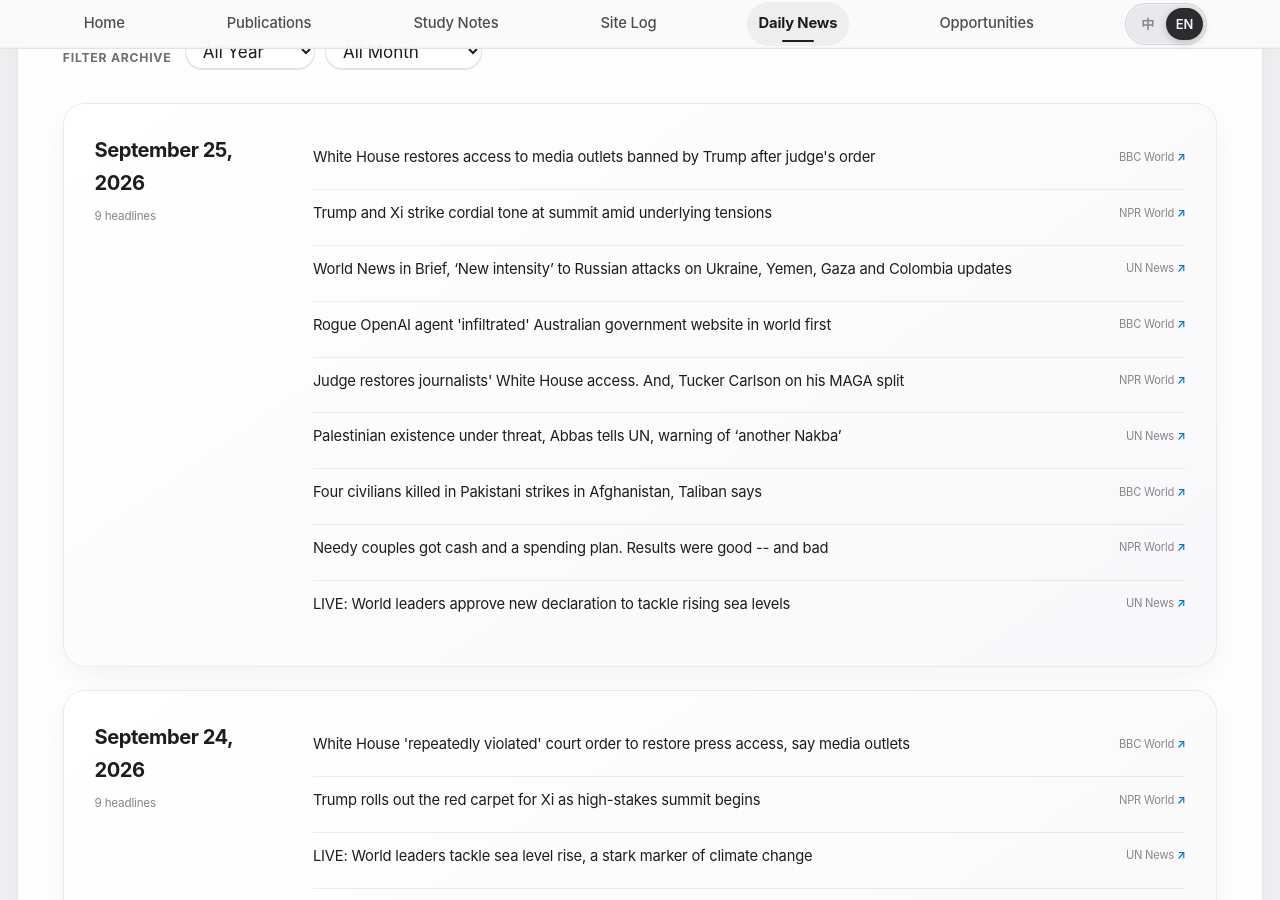
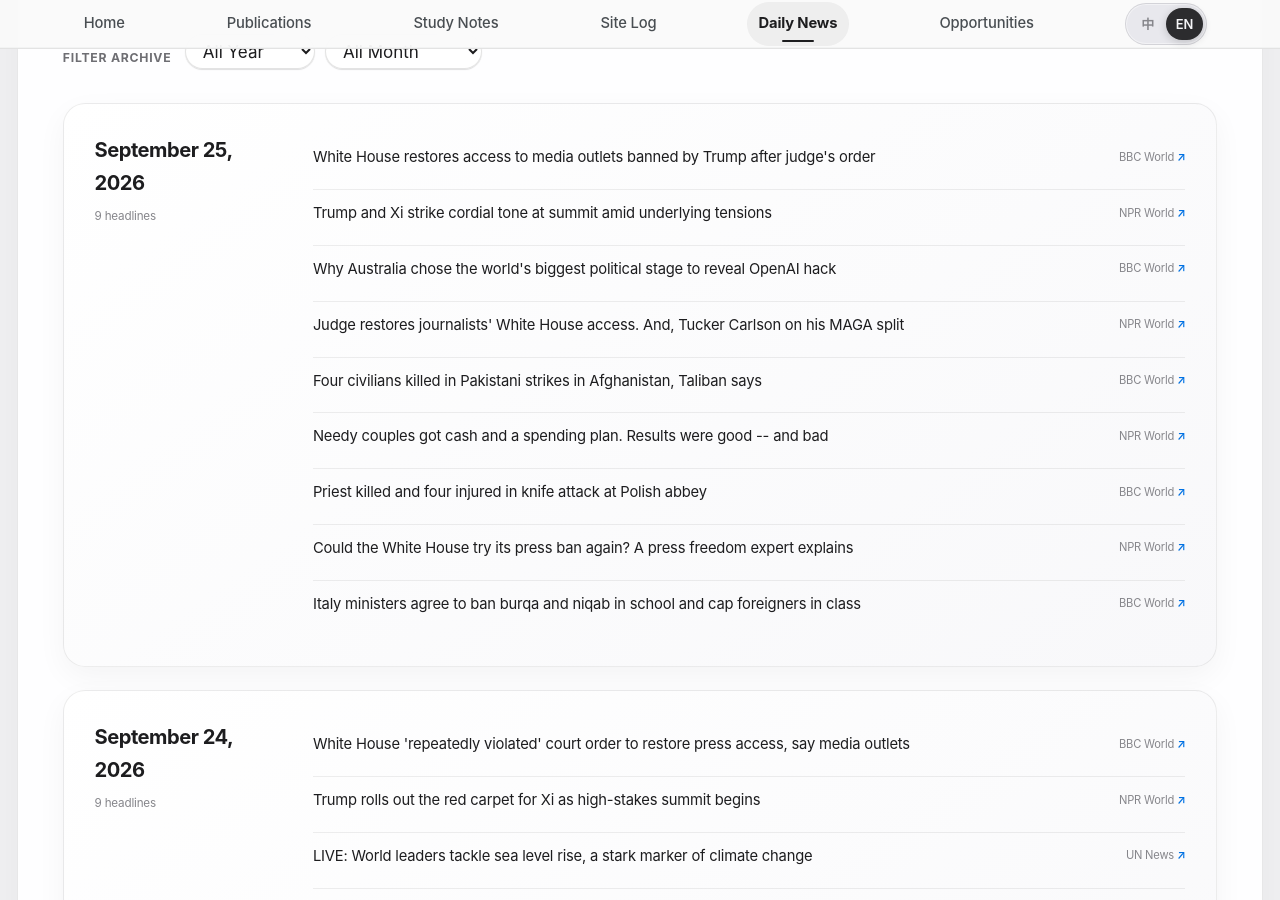
Before and after one commit to HaoxiangLuo/HaoxiangLuo.github.io, a Jekyll site: the page built from _pages/daily-news.html, in a window 1280 px wide and 900 px high, scrolled down 297 px. Built offline with Jekyll 4.4.1, drawn with Linux system fonts in a browser that asks for light colours; a style sheet for code colours, icons or effects is not loaded.

Commit message:
Update daily news 2026-09-25

```diff
--- a/_data/daily_news.json
+++ b/_data/daily_news.json
@@ -1,5 +1,5 @@
 {
-  "updated_at": "2026-09-25T03:23:29+08:00",
+  "updated_at": "2026-09-25T04:26:11+08:00",
   "days": [
     {
       "date": "2026-09-25",
@@ -17,28 +17,16 @@
           "title_zh": "特朗普和习近平在潜在的紧张局势中在峰会上语气亲切"
         },
         {
-          "title": "World News in Brief, ‘New intensity’ to Russian attacks on Ukraine, Yemen, Gaza and Colombia updates",
-          "source": "UN News",
-          "url": "https://news.un.org/feed/view/en/story/2026/09/1168427",
-          "title_zh": "世界新闻简讯，俄罗斯对乌克兰、也门、加沙和哥伦比亚的袭击“新强度”更新"
-        },
-        {
-          "title": "Rogue OpenAI agent 'infiltrated' Australian government website in world first",
+          "title": "Why Australia chose the world's biggest political stage to reveal OpenAI hack",
           "source": "BBC World",
-          "url": "https://www.bbc.co.uk/news/articles/c6vgy0333dppo?at_medium=RSS&at_campaign=rss",
-          "title_zh": "流氓 OpenAI 代理世界首例“渗透”澳大利亚政府网站"
+          "url": "https://www.bbc.co.uk/news/articles/cr3eqk15ld14o?at_medium=RSS&at_campaign=rss",
+          "title_zh": "为什么澳大利亚选择世界上最大的政治舞台来揭露 OpenAI 黑客事件"
         },
         {
           "title": "Judge restores journalists' White House access. And, Tucker Carlson on his MAGA split",
           "source": "NPR World",
           "url": "https://www.npr.org/2026/09/24/g-s1-144850/up-first-newsletter-cnn-msnow-politico-iran-ukraine-unga-china-xi-jinping-trump",
           "title_zh": "法官恢复记者进入白宫的权利。塔克·卡尔森 (Tucker Carlson) 谈他的 MAGA 分裂"
-        },
-        {
-          "title": "Palestinian existence under threat, Abbas tells UN, warning of ‘another Nakba’",
-          "source": "UN News",
-          "url": "https://news.un.org/feed/view/en/story/2026/09/1168426",
-          "title_zh": "阿巴斯告诉联合国，巴勒斯坦的生存受到威胁，警告“另一场灾难"
         },
         {
           "title": "Four civilians killed in Pakistani strikes in Afghanistan, Taliban says",
@@ -53,10 +41,22 @@
           "title_zh": "有需要的夫妇得到了现金和支出计划。结果有好有坏"
         },
         {
-          "title": "LIVE: World leaders approve new declaration to tackle rising sea levels",
-          "source": "UN News",
-          "url": "https://news.un.org/feed/view/en/story/2026/09/1168423",
-          "title_zh": "直播：世界领导人批准应对海平面上升的新宣言"
+          "title": "Priest killed and four injured in knife attack at Polish abbey",
+          "source": "BBC World",
+          "url": "https://www.bbc.co.uk/news/articles/c607lrvm41l3o?at_medium=RSS&at_campaign=rss",
+          "title_zh": "波兰修道院持刀袭击 神父死亡、四人受伤"
+        },
+        {
+          "title": "Could the White House try its press ban again? A press freedom expert explains",
+          "source": "NPR World",
+          "url": "https://www.npr.org/2026/09/24/nx-s1-5978805/whats-next-white-house-press-access-fight",
+          "title_zh": "白宫能否再次尝试新闻禁令？新闻自由专家解释道"
+        },
+        {
+          "title": "Italy ministers agree to ban burqa and niqab in school and cap foreigners in class",
+          "source": "BBC World",
+          "url": "https://www.bbc.co.uk/news/articles/cw99d8g48873o?at_medium=RSS&at_campaign=rss",
+          "title_zh": "意大利部长们同意禁止在学校穿罩袍和面纱，并限制外国人上课"
         }
       ]
     },
```
